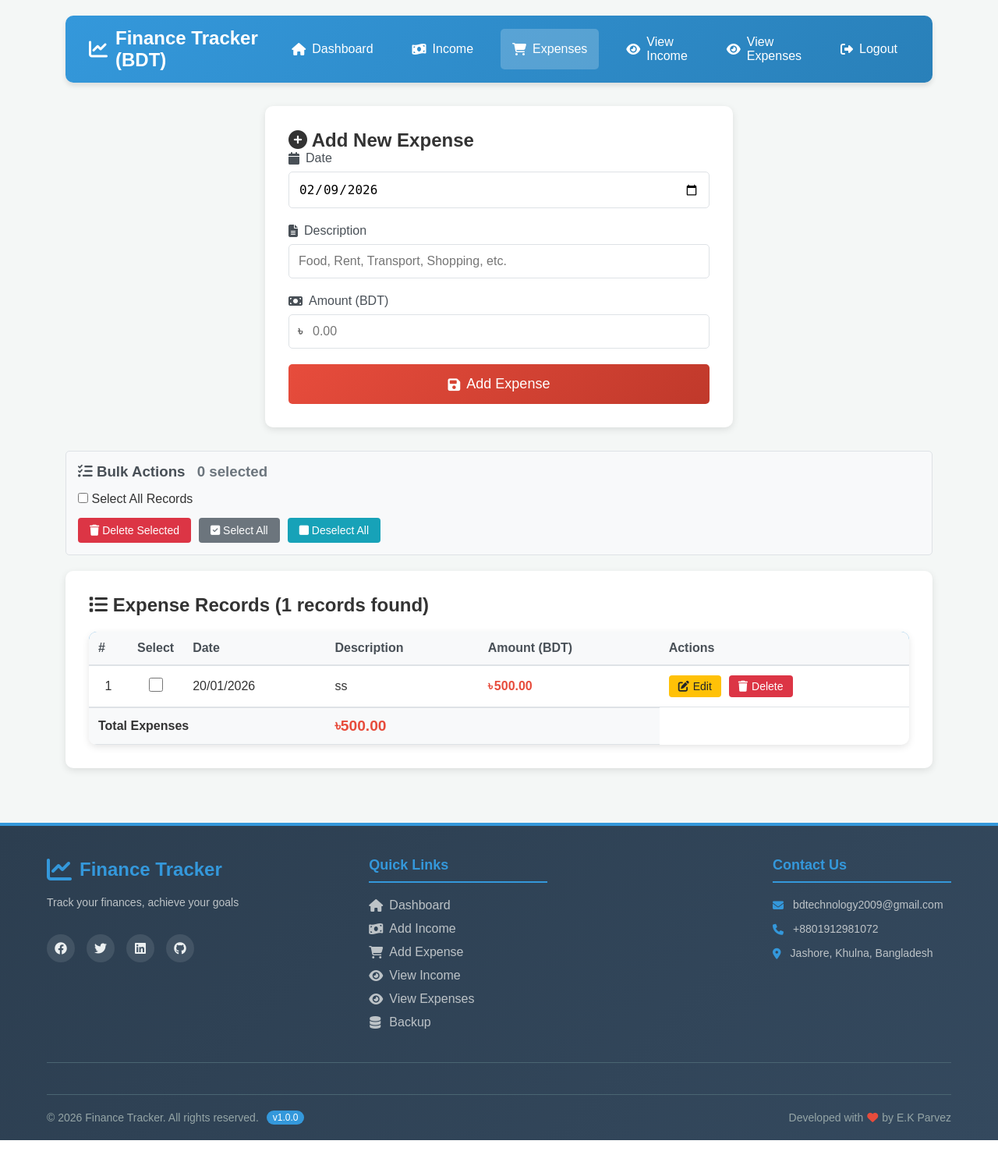
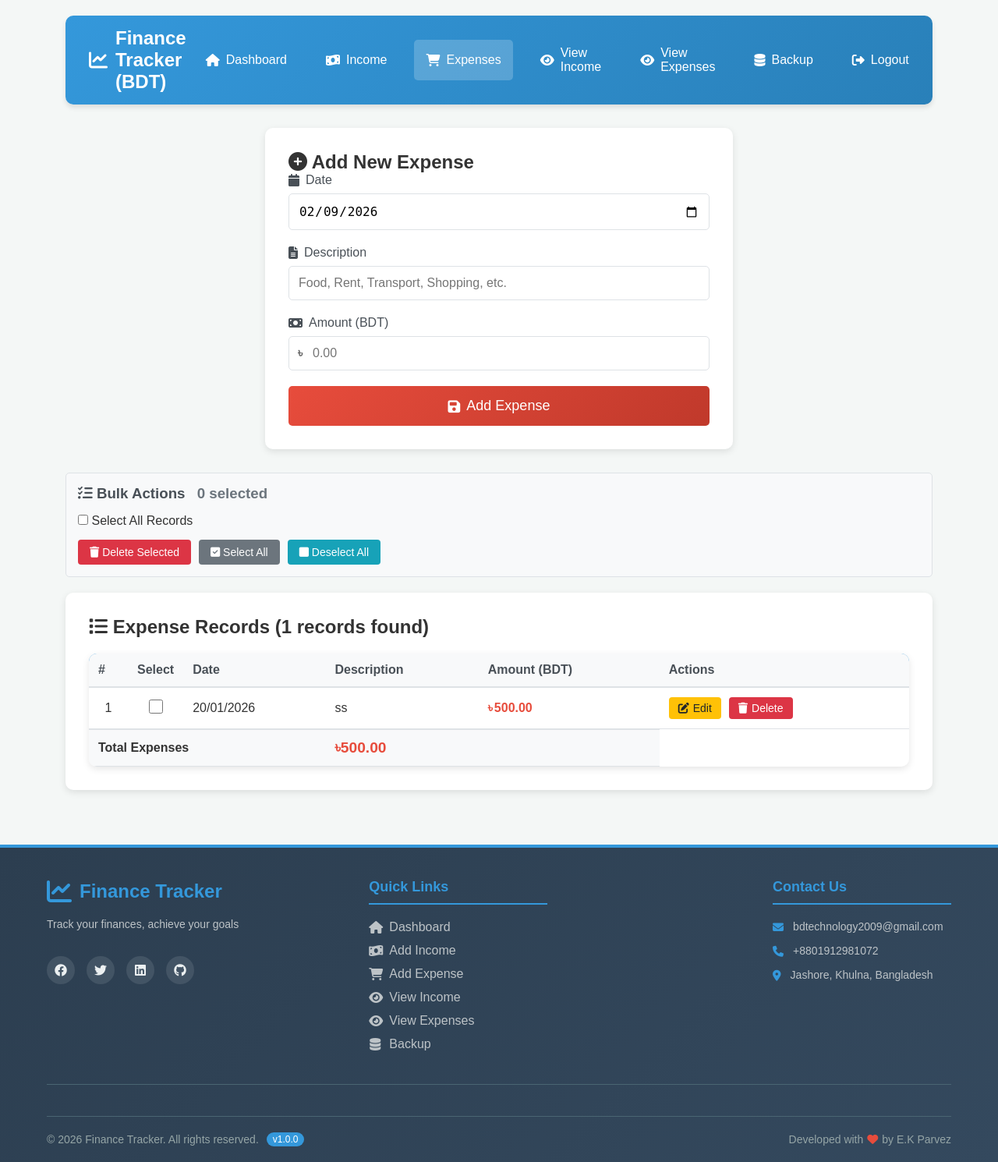
Before and after one commit to EKPARVEZ/finance_app, a PHP site: page /expenses.php in a window 1280 px wide. Shown: the whole page at 78% size. Before the commit the page ends 1462 px from the top, so only its background shows below. Run offline with PHP 8.4, Linux system fonts and the light colour scheme; a user stored in the database is signed in; data comes from the database, SQL or seed files in the repository.

Commit message:
Update expenses.php

```diff
--- a/expenses.php
+++ b/expenses.php
@@ -329,6 +329,7 @@ $form_amount = '';
                 <a href="expenses.php" class="active"><i class="fas fa-shopping-cart"></i> Expenses</a>
                 <a href="view_income.php"><i class="fas fa-eye"></i> View Income</a>
                 <a href="view_expenses.php"><i class="fas fa-eye"></i> View Expenses</a>
+				<a href="backup_database.php"><i class="fas fa-database"></i> Backup</a>
                 <a href="logout.php"><i class="fas fa-sign-out-alt"></i> Logout</a>
             </div>
         </nav>
```
